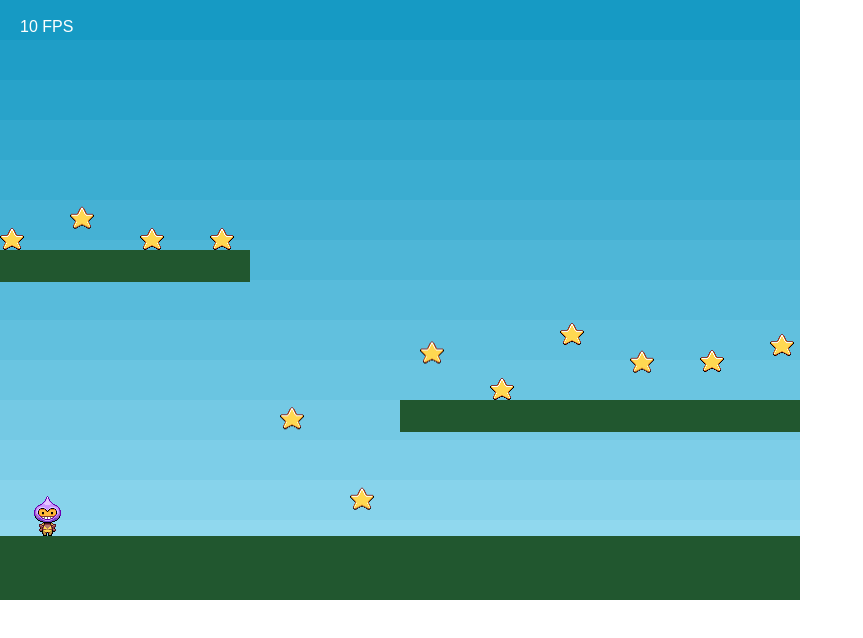
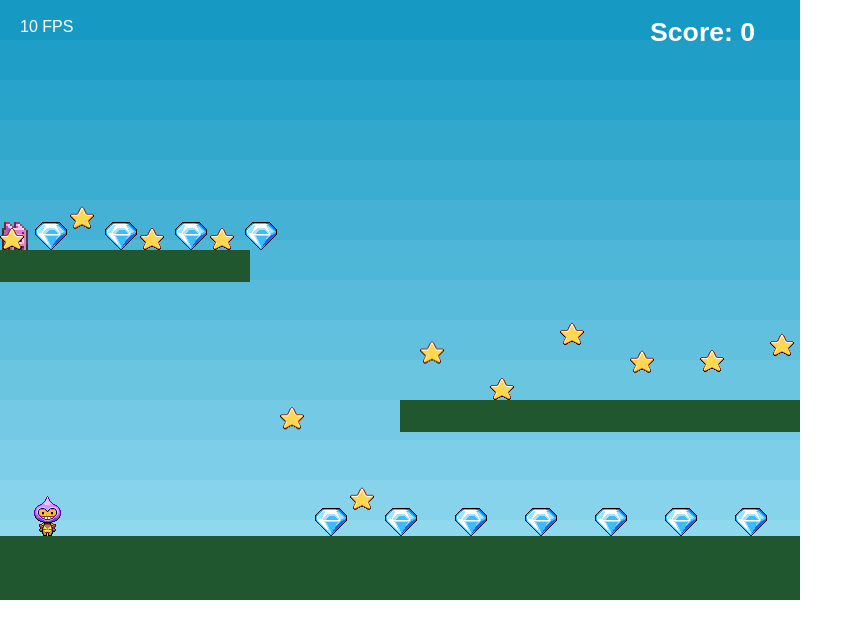
Before and after one commit to theaob/phaser-playground, a plain HTML site: page Basic Platformer/index.html in a window 1280 px wide. Shown: the whole page, without its empty margins (0-863 px from the left). Drawn offline with Linux system fonts and the light colour scheme; animation ran at ten frames a second.

Commit message:
added baddies, diamonds

```diff
--- a/Basic Platformer/index.html
+++ b/Basic Platformer/index.html
@@ -20,7 +20,7 @@ function preload() {
     game.load.image('sky', 'assets/sky.png');
     game.load.image('ground', 'assets/platform.png');
     game.load.image('star', 'assets/star.png');
-    game.load.image('baddie', 'assets/baddie.png');
+    game.load.spritesheet('baddie', 'assets/baddie.png', 32, 32);
     game.load.image('firstaid','assets/firstaid.png');
     game.load.image('diamond', 'assets/diamond.png');
     game.load.spritesheet('dude', 'assets/dude.png', 32, 48);
@@ -59,6 +59,19 @@ function create() {
     player.animations.add('left', [0, 1, 2, 3], 10, true);
     player.animations.add('right', [5, 6, 7, 8], 10, true);
 
+    baddies = game.add.group();
+    baddies.enableBody = true;
+
+    var enemy = baddies.create(0,0,'baddie');
+
+    enemy.animations.add('left', [0,1], 10, true);
+    enemy.animations.add('right', [2,3], 10, true);
+
+    game.physics.arcade.enable(enemy);
+
+    enemy.body.gravity.y = 300;
+    enemy.body.collideWorldBounds = true;
+
     game.input.keyboard.addKeyCapture([
         Phaser.Keyboard.LEFT,
         Phaser.Keyboard.RIGHT,
@@ -74,12 +87,25 @@ function create() {
     stars = game.add.group();
     stars.enableBody = true;
 
+    diamonds = game.add.group();
+    diamonds.enableBody = true;
+
     for(var i = 0; i < 12; i++)
     {
         var star = stars.create(i*70, 0, 'star');
         star.body.gravity.y = 500;
         star.body.bounce.y = 0.7 + Math.random() * 0.2;
     }
+
+    for(var i = 0; i < 11; i++)
+    {
+        var diamond = diamonds.create((i*70) + 35, 0, 'diamond');
+
+        diamond.body.gravity.y = 1000;
+        diamond.body.bounce.y = 0.1;
+    }
+
+    scoreText = game.add.text(650, 20, 'Score: 0', {fontSize:'32px', fill:'#FFF'});
 
     this.game.time.advancedTiming = true;
     this.fpsText = this.game.add.text(
@@ -94,8 +120,13 @@ function update() {
         this.fpsText.setText(this.game.time.fps + ' FPS');
     }
 
+    game.physics.arcade.collide(baddies, platforms);
     game.physics.arcade.collide(stars, platforms);
     game.physics.arcade.collide(player, platforms);
+    game.physics.arcade.collide(diamonds, platforms);
+    game.physics.arcade.collide(player, platforms);
+    game.physics.arcade.overlap(player, stars, collectStar, null, this);
+    game.physics.arcade.overlap(player, diamonds, collectDiamond, null, this);
 
     if(cursors.left.isDown)
     {
@@ -130,6 +161,30 @@ function upPressed()
         }
     }
 }
+
+var score = 0;
+
+function collectStar(player, star)
+{
+    star.kill();
+    score += 1;
+    scoreText.text = 'Score: ' + score;
+    if(score%12==0)
+    {
+        for(var i = 0; i < 12; i++)
+        {
+            var star = stars.create(i*70, 0, 'star');
+            star.body.gravity.y = 500;
+            star.body.bounce.y = 0.7 + Math.random() * 0.2;
+        }
+    }
+}
+
+function collectDiamond(player, diamond)
+{
+    console.log('collected diamond');
+}
+
 </script>
 
 </body>
```
